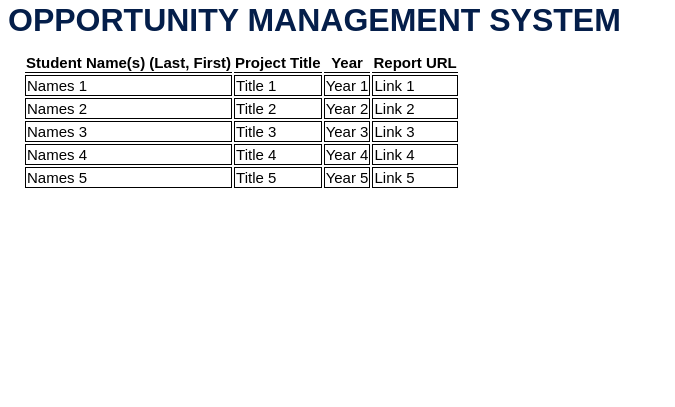
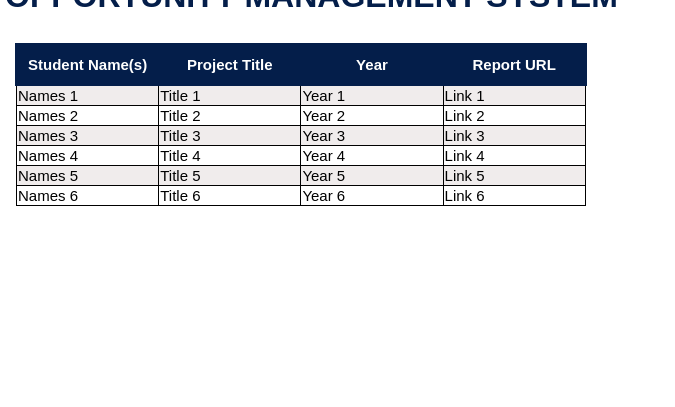
Before and after one commit to NDigFury/capstone, a PHP site: page / in a window 1280 px wide. Shown: the part 393-800 px from the top of the page, without its empty margins (0-675 px from the left). Run offline with PHP 8.4, Linux system fonts and the light colour scheme.

Commit message:
Updated Table
FIxed table to look like what I mentioned last meeting: the headers is styled and the width adjust to the content (I think) and rows are distinguished between each other

```diff
--- a/index.php
+++ b/index.php
@@ -22,13 +22,13 @@
     <h1 class="entryTitle">OPPORTUNITY MANAGEMENT SYSTEM</h1>
   </div>
   <div class="tableContainer">
-        <table>
+        <table style="border-collapse: collapse;">
         <thead>
         <tr>
-        <th><div> Student Name(s) (Last, First) </div></th>
-        <th><div> Project Title </div></th>
-        <th><div> Year </div></th>
-        <th><div> Report URL </div></th>
+        <th>Student Name(s)</th>
+        <th>Project Title</th>
+        <th>Year</th>
+        <th>Report URL</th>
         </tr>
         </thead>
     <?php
--- a/style.css
+++ b/style.css
@@ -1,6 +1,10 @@
 html {
   height: 100%;
   width: 100%;
+}
+
+html body {
+  margin: 0;
 }
 
 .redRow {
@@ -10,7 +14,6 @@ html {
   height:40px;
   width: 100%;
 }
-
 
 .logo {
   height:auto;
@@ -53,20 +56,40 @@ li a:hover {
   font-family: sans-serif;
   color: #041e4a;
   position:center;
+  margin: 5px;
 }
 
 .tableContainer {
   padding: 15px;
+  border-width: 2px;
 }
 
+.table {
+  border-collapse: collapse;
+  table-layout: fixed;
+  width: 100%;
+}
+
+/* Header for table */
 table thead tr th {
-  border-bottom: 1px solid black;
+  padding: 10px;
   font-family: sans-serif;
   font-size: 15px;
+  color:white;
+  background-color: #041e4a;
+  border-style: solid;
+  border-color: #041e4a;
 }
 
+/* Table entries */
 table tbody tr td {
   border: 1px solid black;
   font-family:sans-serif;
   font-size: 15px;
+  width: 25%;
 }
+
+/* Different color rows for visibility */
+table tbody tr:nth-child(odd) {
+  background-color: #f0ecec;
+}
--- a/survey.csv
+++ b/survey.csv
@@ -3,3 +3,4 @@ Names 2,Title 2,Year 2,Link 2
 Names 3,Title 3,Year 3,Link 3
 Names 4,Title 4,Year 4,Link 4
 Names 5,Title 5,Year 5,Link 5
+Names 6,Title 6,Year 6,Link 6
```
